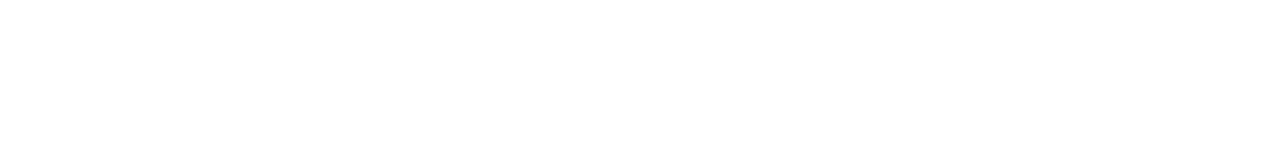
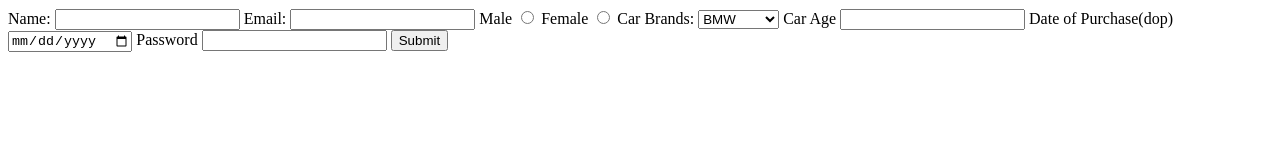
Before and after one commit to acciojob/car-insurance-form-Kevin-JKH, a website: page main.html in a window 1280 px wide. Drawn offline with Linux system fonts and the light colour scheme.

Commit message:
created a submission

```diff
--- a/main.html
+++ b/main.html
@@ -8,6 +8,78 @@
 
 <body>
 	<!-- the entire body must be written by student -->
+	<form method="post">
+	<label for="name">Name:</label>
+		<input type="text" id="name" required>
+		<label for="email">Email:</label>
+		<input type="email" id="email" required>
+		<label for="gender_m">Male</label>
+		<input type="radio" id="gender" name="gender" required>
+		<label for="gender_f">Female</label>
+		<input type="radio" id="gender_f" name="gender" required>
+		<label for="cars"> Car Brands:</label>
+		<select name="car" id="cars">
+			<option value="BMW">BMW</option>
+			<option value="Audi">Audi</option>
+			<option value="Mercedez">Mercedez</option>
+			</select>
+		<label for="carage"> Car Age</label>
+		<input type="number" id="carage" required>
+		<label for="dop"> Date of Purchase(dop)</label>
+		<input type="date" id="dop" required>
+		<label for="password"> Password</label>
+		<input type="password" id="password" required>
+		<button type="submit">Submit</button>
+
+
+
+
+
+
+
+
+
+
+
+
+
+
+
+
+
+
+
+
+
+
+
+
+
+
+
+
+
+
+
+
+
+
+
+
+
+
+
+
+
+
+
+
+
+
+
+
+
+
     <script type="text/javascript" src="./script.js">
 </script>
 
```
